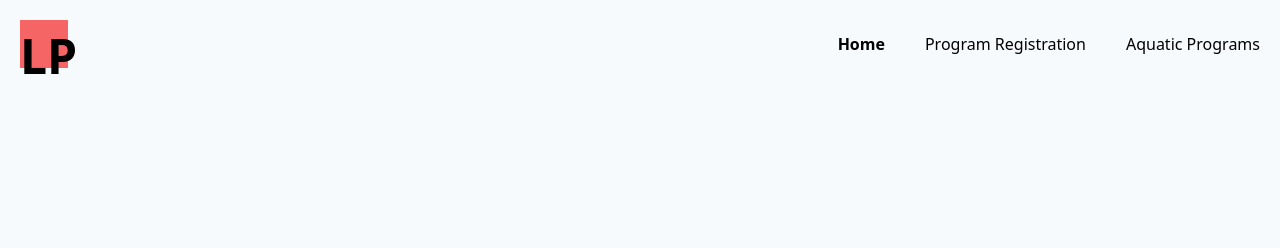
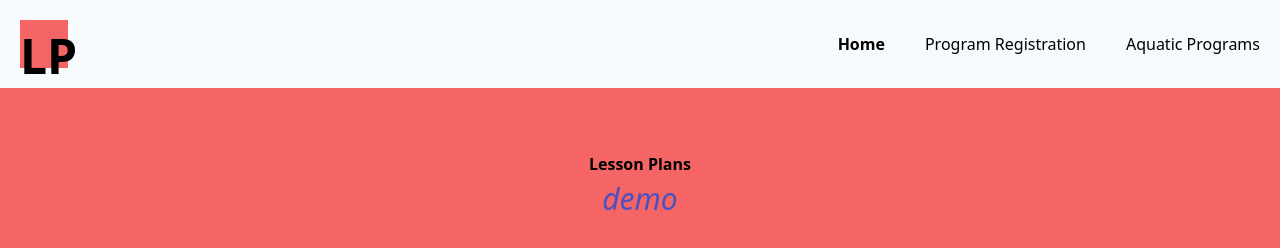
Before and after one commit to owen-duncan-snobel/LessonPlans, a Gatsby site in the folder gatsby-strapi-tailwind/: page / in a window 1280 px wide. Built offline with nearby package versions, Linux system fonts and the light colour scheme; Gatsby itself is replaced by a stand-in of ours.

Commit message:
generic homepage

```diff
--- a/gatsby-strapi-tailwind/src/pages/index.tsx
+++ b/gatsby-strapi-tailwind/src/pages/index.tsx
@@ -5,8 +5,16 @@ import Navigation from '../components/navigation';
 const Index: React.FunctionComponent = () => {
 
   return (
-    <div className='h-screen'>
+    <div className='h-screen bg-red-500'>
       <Navigation />
+      <div className='flex flex-wrap justify-center'>
+        <div className='w-screen text-7xl text-center font-extrabold pt-16'>
+          Lesson Plans
+        </div>
+        <div className='text-3xl italic text-indigo-700'>
+          demo
+        </div>
+      </div>
     </div>
   )
 }
```
